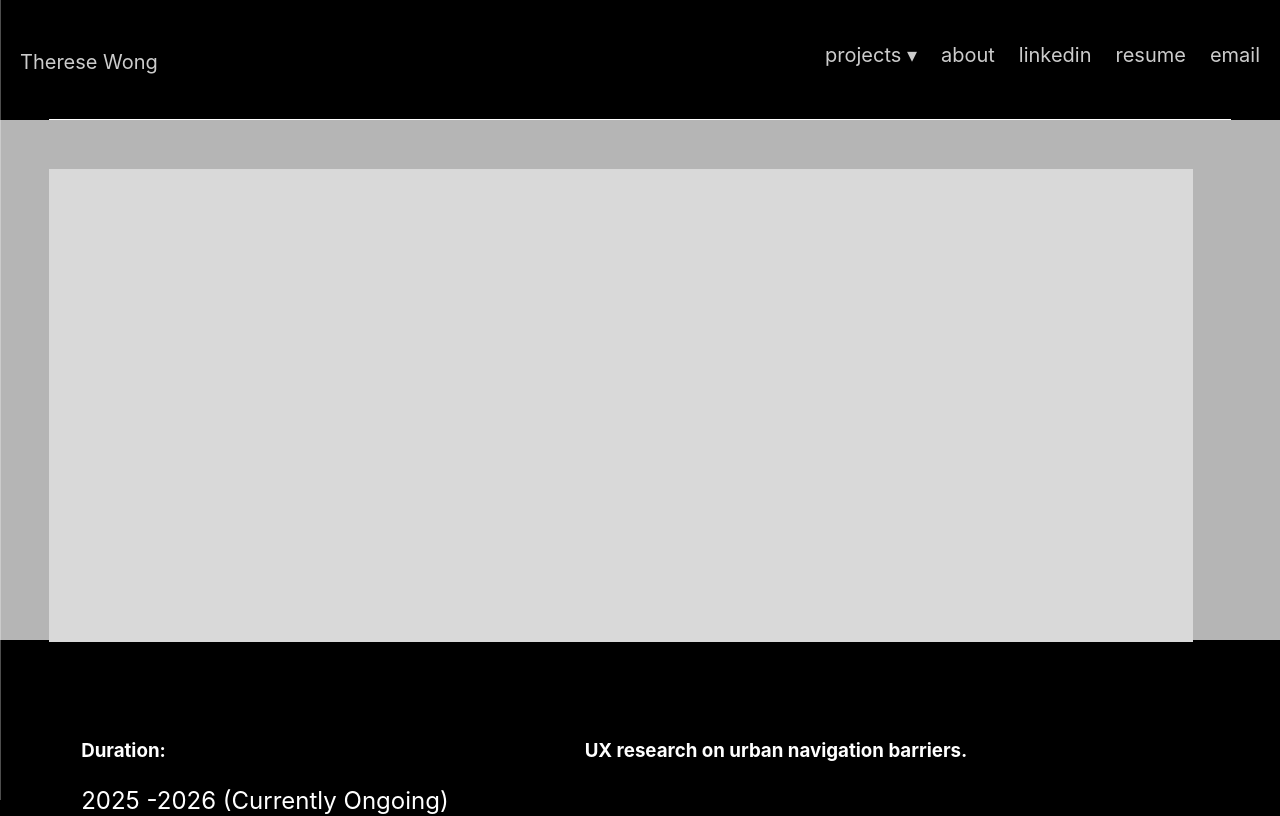
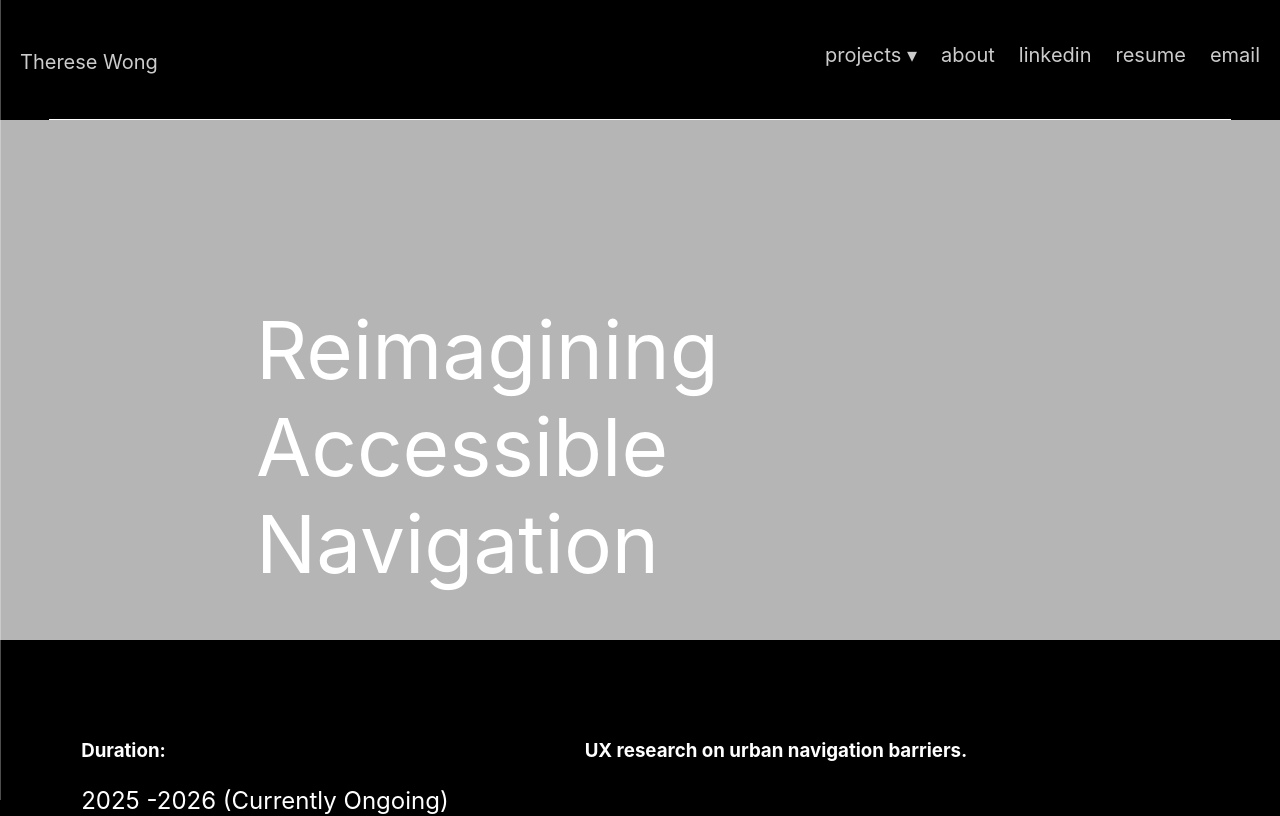
Before and after one commit to theresewng/theresewng.github.io, a React (Create React App) app: page /project/accessible-navigation in a window 1280 px wide. Shown: the top 816 px of the page. Built offline with nearby package versions, Linux system fonts and the light colour scheme.

Commit message:
updates to the details

```diff
--- a/src/index.css
+++ b/src/index.css
@@ -387,7 +387,7 @@ h3 {
   font-family: "Inter", sans-serif;
   font-size: 80px;
   font-weight: 400;
-  width: 50%;
+  width: 60%;
 }
 
 /* ADJUSTED LAYOUT GRID */
--- a/src/pages/ProjectDetail.js
+++ b/src/pages/ProjectDetail.js
@@ -38,14 +38,14 @@ function ProjectDetail(imageSrc) {
             <h3>{project.description}</h3>
 
             <div className="image-placeholder">
-              <div
+              {/* <div
                 className="card-image-placeholder"
                 style={{
                   backgroundImage: `url(${imageSrc})`,
                   backgroundSize: "cover",
                   backgroundPosition: "center",
                 }}
-              />
+              /> */}
             </div>
           </div>
         </div>
```
